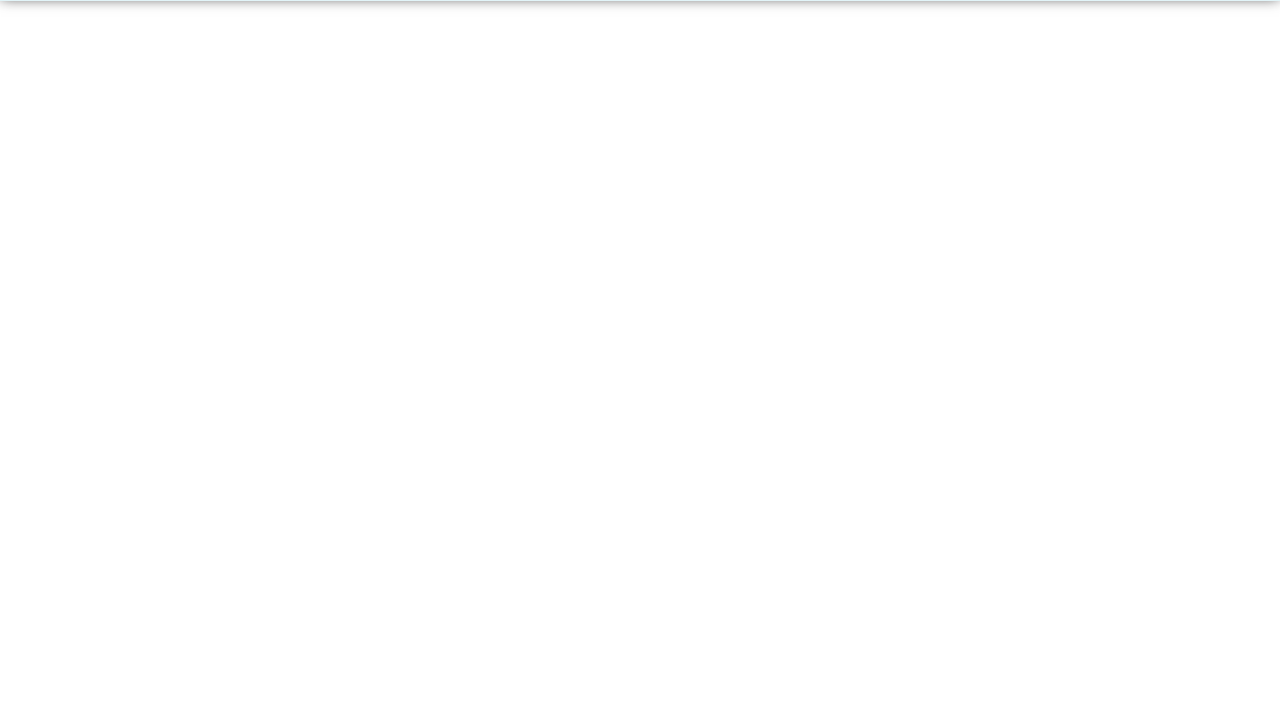
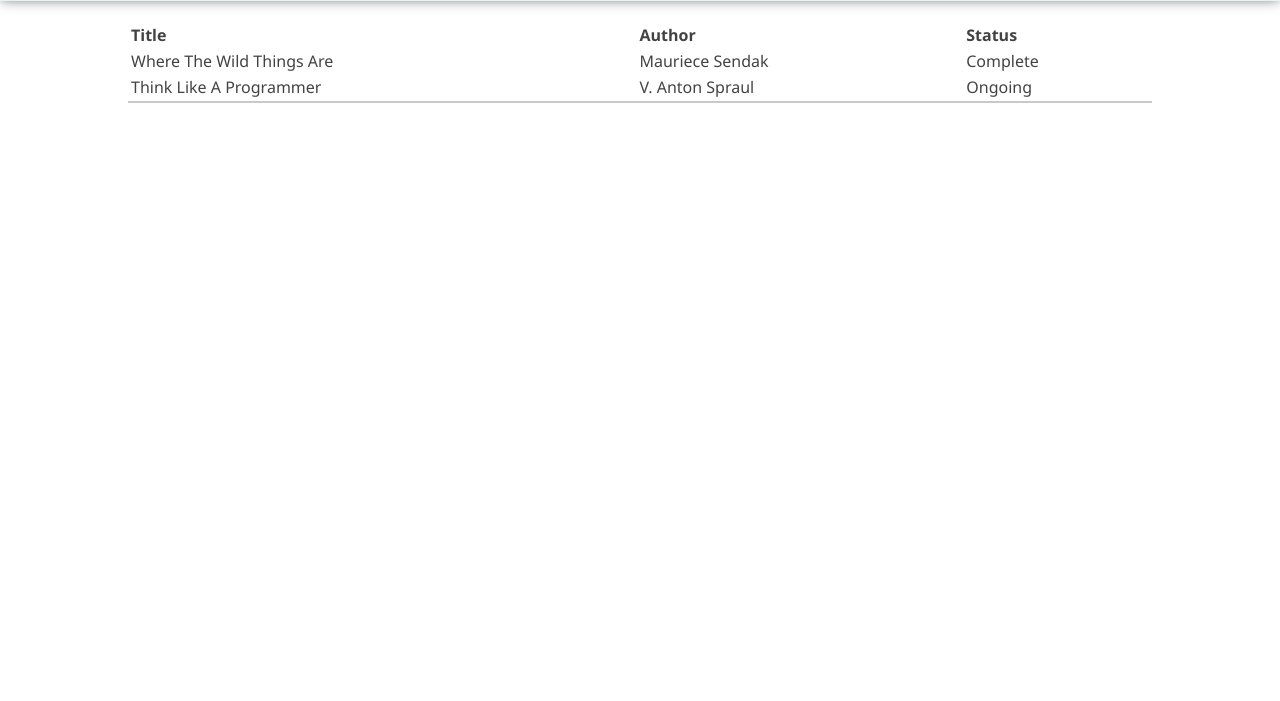
Before and after one commit to Frobii/odin-library, a website: page index.html in a window 1280 px wide. Shown: the part 99-800 px from the top of the page. Drawn offline with Linux system fonts and the light colour scheme.

Commit message:
create-a-table-and-a-way-to-populate-it

```diff
--- a/index.html
+++ b/index.html
@@ -13,6 +13,15 @@
     </div>
     <div class="main">
 
+
+        <table id="book-table">
+            <tr class="column-titles">
+                <th>Title</th>
+                <th>Author</th>
+                <th>Status</th>
+            </tr>
+        </table>
+
     </div>
     <div class="footer">
 
--- a/script.js
+++ b/script.js
@@ -1,4 +1,5 @@
 const myLibrary = [];
+const bookTable = document.getElementById('book-table');
 
 function Book(title, author, pages, read) {
   this.title = title;
@@ -11,8 +12,33 @@ function addBookToLibrary(title, author, pages, read) {
   myLibrary.push(new Book(title, author, pages, read));
 }
 
-addBookToLibrary('Where The Wild Things Are', 'Mauriece Sendak', '40', 'Yes');
+function populateTable(array, table) {
+  array.forEach((item) => {
+    const row = table.insertRow();
 
-addBookToLibrary('Think Like A Programmer', 'V. Anton Spraul', '256', 'Yes');
+    const titleCell = row.insertCell();
+    titleCell.textContent = item.title;
 
-console.log(myLibrary);
+    const authorCell = row.insertCell();
+    authorCell.textContent = item.author;
+
+    const statusCell = row.insertCell();
+    statusCell.textContent = item.read;
+  });
+}
+
+addBookToLibrary(
+  'Where The Wild Things Are',
+  'Mauriece Sendak',
+  '40',
+  'Complete'
+);
+
+addBookToLibrary(
+  'Think Like A Programmer',
+  'V. Anton Spraul',
+  '256',
+  'Ongoing'
+);
+
+populateTable(myLibrary, bookTable);
--- a/style.css
+++ b/style.css
@@ -1,13 +1,26 @@
 body {
     margin: 0px;
+    font-family:'Segoe UI', Tahoma, Geneva, Verdana, sans-serif;
 }
 
 h1 {
     display: flex;
     align-items: center;
-    font-family:'Segoe UI', Tahoma, Geneva, Verdana, sans-serif;
     font-size: 3rem;
     color: rgba(0, 0, 0, 0.743);
+    font-weight: 600;
+}
+
+table {
+    border-bottom: rgba(0, 0, 0, 0.211) 2px solid;
+    color: rgba(0, 0, 0, 0.743);
+    width: 80vw;
+    margin-left: 10vw;
+    margin-right: 10vw;
+}
+
+th {
+    text-align: left;
 }
 
 .header {
@@ -17,3 +30,7 @@ h1 {
     background-color: 	#ccecf392;
     box-shadow:0px -2px 13px -1px rgba(0,0,0,0.75);
 }
+
+.main {
+    margin-top: 20px;
+}
```
